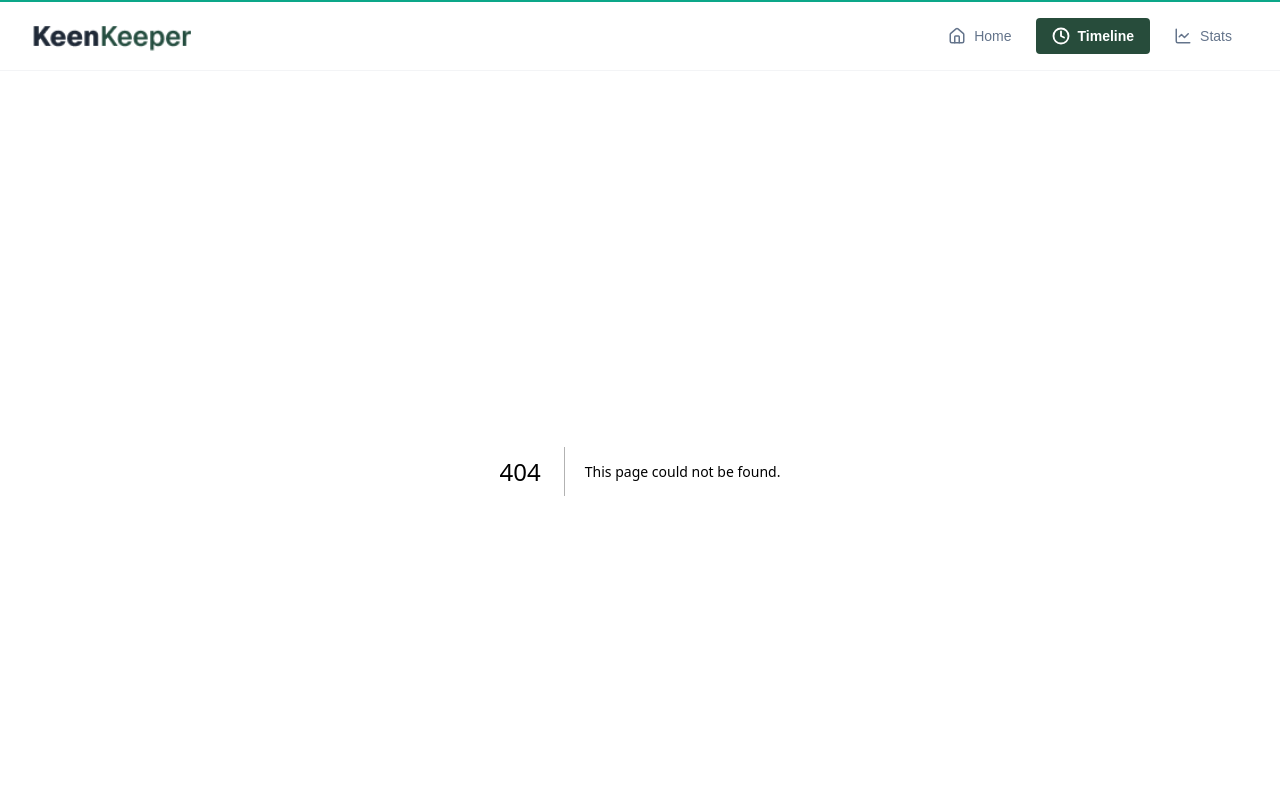
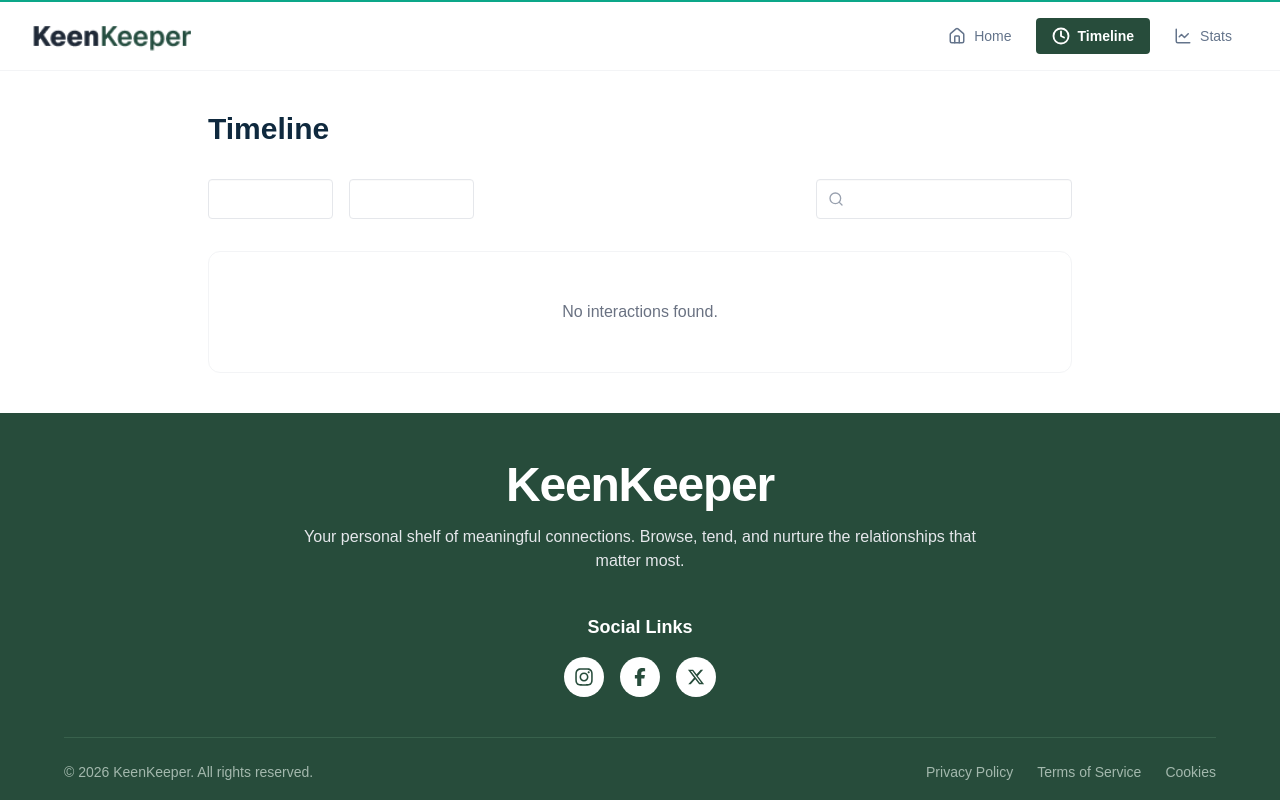
Before and after one commit to MdRoyet/keenkeeper-nextjs, a Next.js app: page /timeline in a window 1280 px wide. Before the commit this address had no page. Shown: the top 800 px of the page. Built offline with nearby package versions, Linux system fonts and the light colour scheme.

Commit message:
Timeline Pages Rendered

```diff
--- /dev/null
+++ b/src/app/timeline/page.jsx
@@ -0,0 +1,143 @@
+"use client";
+
+import React, { useState } from "react";
+import { useFriends } from "@/context/FriendsContext";
+import { Search, Phone, MessageSquare, Video, Users } from "lucide-react";
+
+export default function TimelinePage() {
+  const { timeline } = useFriends();
+
+  // State for filtering, sorting, and searching
+  const [filterType, setFilterType] = useState("All");
+  const [sortOrder, setSortOrder] = useState("newest");
+  const [searchQuery, setSearchQuery] = useState("");
+
+  // Helper function to pick the right icon based on the interaction type
+  const getIcon = (type) => {
+    switch (type) {
+      case "Call":
+        return <Phone className="text-red-500" size={24} />;
+      case "Text":
+        return <MessageSquare className="text-gray-700" size={24} />;
+      case "Video":
+        return <Video className="text-gray-700" size={24} />;
+      case "Meetup":
+        return <Users className="text-yellow-500" size={24} />;
+      default:
+        return <MessageSquare className="text-gray-400" size={24} />;
+    }
+  };
+
+  // Process the timeline array based on user controls
+  const processedTimeline = timeline
+    // 1. Filter by Type
+    .filter((entry) => filterType === "All" || entry.type === filterType)
+    // 2. Search by Name or Type
+    .filter((entry) => {
+      const searchLower = searchQuery.toLowerCase();
+      return (
+        entry.title.toLowerCase().includes(searchLower) ||
+        entry.type.toLowerCase().includes(searchLower)
+      );
+    })
+    // 3. Sort by Date
+    .sort((a, b) => {
+      const dateA = new Date(a.date).getTime();
+      const dateB = new Date(b.date).getTime();
+      return sortOrder === "newest" ? dateB - dateA : dateA - dateB;
+    });
+
+  // Helper function to format the date to look like "March 29, 2026"
+  const formatDate = (dateString) => {
+    return new Date(dateString).toLocaleDateString("en-US", {
+      month: "long",
+      day: "numeric",
+      year: "numeric",
+    });
+  };
+
+  return (
+    <div className="w-full max-w-4xl px-4 py-10 mx-auto">
+      <h1 className="mb-8 text-3xl font-bold text-[#0f293e]">Timeline</h1>
+
+      {/* Controls: Filter, Sort, and Search */}
+      <div className="flex flex-col gap-4 mb-8 md:flex-row md:items-center md:justify-between">
+        {/* Left Side Controls (Filter & Sort) */}
+        <div className="flex gap-4">
+          <select
+            className="w-full max-w-xs text-sm bg-white border-gray-200 select select-bordered focus:border-[#0ca789] focus:ring-[#0ca789]"
+            value={filterType}
+            onChange={(e) => setFilterType(e.target.value)}
+          >
+            <option value="All">Filter Timeline</option>
+            <option value="Call">Call</option>
+            <option value="Text">Text</option>
+            <option value="Video">Video</option>
+            <option value="Meetup">Meetup</option>
+          </select>
+
+          <select
+            className="w-full max-w-xs text-sm bg-white border-gray-200 select select-bordered focus:border-[#0ca789] focus:ring-[#0ca789]"
+            value={sortOrder}
+            onChange={(e) => setSortOrder(e.target.value)}
+          >
+            <option value="newest">Newest First</option>
+            <option value="oldest">Oldest First</option>
+          </select>
+        </div>
+
+        {/* Right Side Control (Search) */}
+        <div className="relative w-full md:w-64">
+          <input
+            type="text"
+            placeholder="Search timeline..."
+            className="w-full pl-10 pr-4 text-sm bg-white border-gray-200 input input-bordered focus:border-[#0ca789] focus:ring-[#0ca789]"
+            value={searchQuery}
+            onChange={(e) => setSearchQuery(e.target.value)}
+          />
+          <Search
+            className="absolute text-gray-400 transform -translate-y-1/2 left-3 top-1/2"
+            size={16}
+          />
+        </div>
+      </div>
+
+      {/* Timeline List */}
+      <div className="flex flex-col gap-4">
+        {processedTimeline.length === 0 ? (
+          <div className="py-12 text-center bg-white border border-gray-100 rounded-xl">
+            <p className="text-gray-500">No interactions found.</p>
+          </div>
+        ) : (
+          processedTimeline.map((entry) => {
+            // Extract the friend's name from the title string (e.g., "Call with Sarah" -> "Sarah")
+            const name = entry.title.replace(`${entry.type} with `, "");
+
+            return (
+              <div
+                key={entry.id}
+                className="flex items-center gap-6 p-4 transition-colors bg-white border border-gray-100 shadow-sm rounded-xl hover:border-gray-200"
+              >
+                {/* Icon Container */}
+                <div className="flex items-center justify-center w-12 h-12 rounded-lg bg-slate-50 shrink-0">
+                  {getIcon(entry.type)}
+                </div>
+
+                {/* Entry Details */}
+                <div className="flex flex-col">
+                  <p className="text-[#0f293e] text-base">
+                    <span className="font-bold">{entry.type}</span>{" "}
+                    <span className="text-gray-500">with {name}</span>
+                  </p>
+                  <p className="text-sm text-gray-400">
+                    {formatDate(entry.date)}
+                  </p>
+                </div>
+              </div>
+            );
+          })
+        )}
+      </div>
+    </div>
+  );
+}
```
